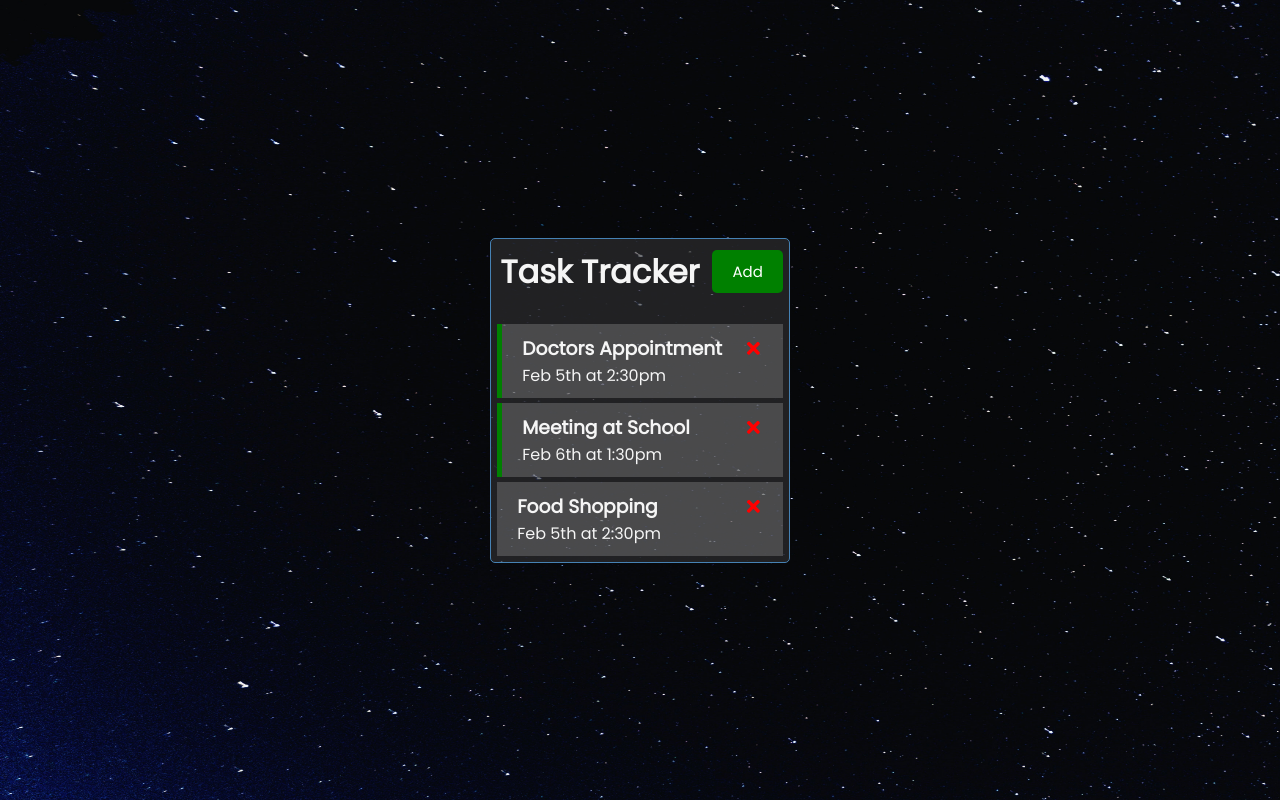
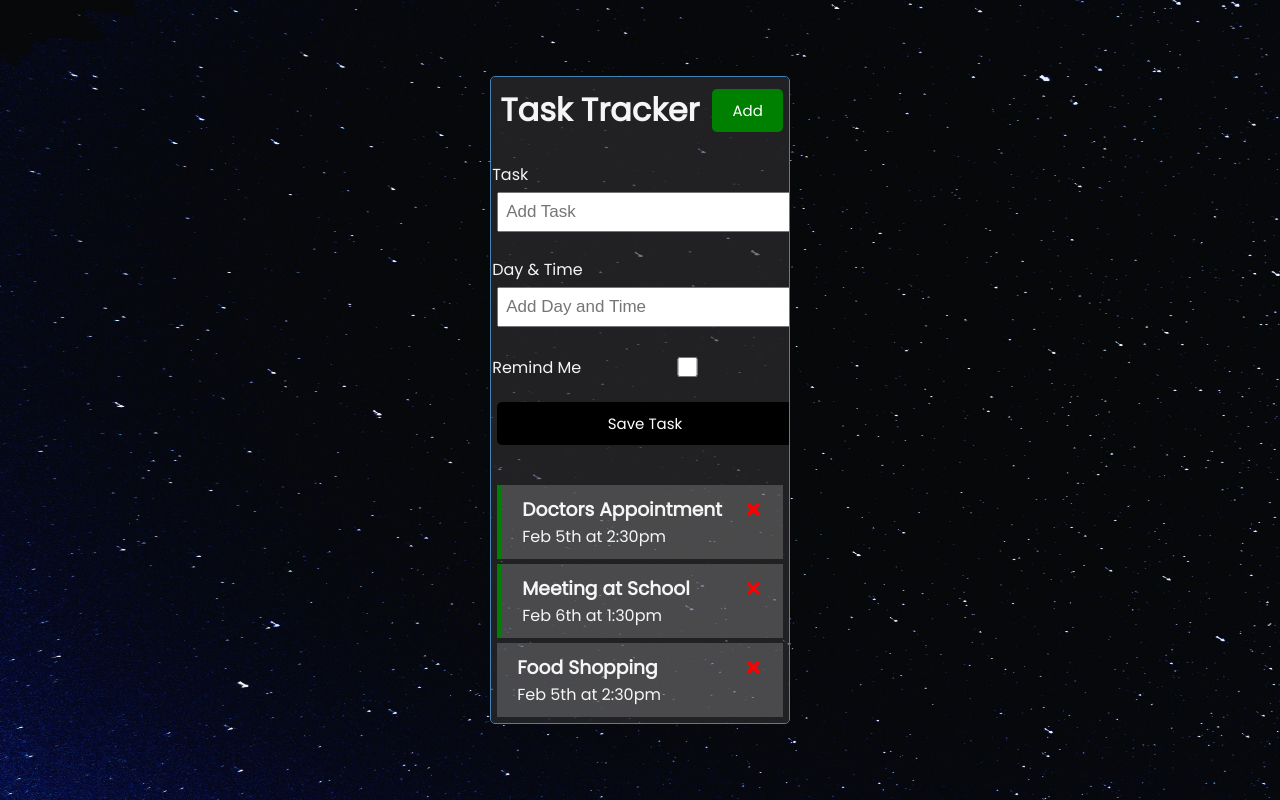
Before and after one commit to cryan10/react-to-do, a React (Create React App) app: page / in a window 1280 px wide. Built offline with nearby package versions, Linux system fonts and the light colour scheme.

Commit message:
feat(add task): adds ability to create new task

```diff
--- a/src/App.js
+++ b/src/App.js
@@ -1,6 +1,7 @@
 import Header from './components/Header';
 import Tasks from './components/Tasks';
 import { useState } from 'react';
+import AddTask from './components/AddTask';
 
 function App() {
 	const [tasks, setTasks] = useState([
@@ -24,6 +25,12 @@
 		}
 	]);
 
+	const addTask = (task) => {
+		const id = Math.floor(Math.random() * 10000) + 1;
+		const newTask = { id, ...task };
+		setTasks([...tasks, newTask]);
+	}
+
 	const deleteTask = (id) => {
 		setTasks(tasks.filter((task) => task.id !== id));
 	};
@@ -40,6 +47,7 @@
 	return (
 		<div className="container">
 			<Header />
+			<AddTask onAdd={addTask} />
 			{tasks.length > 0 ? (
 				<Tasks
 					tasks={tasks}
--- a/src/components/AddTask.js
+++ b/src/components/AddTask.js
@@ -0,0 +1,58 @@
+import { useState } from "react";
+
+const AddTask = ({ onAdd }) => {
+    const [text, setText] = useState('')
+    const [day, setDay] = useState('')
+    const [reminder, setReminder] = useState(false)
+
+    const onSubmit = (e) => {
+        e.preventDefault();
+
+        if (!text) {
+            alert("please add your reminder!");
+            return;
+        }
+
+        onAdd( { text, day, reminder } );
+
+        setText('');
+        setDay('');
+        setReminder(false);
+    }
+
+	return (
+		<form className='add-form' onSubmit={onSubmit}>
+			<div className='form-control'>
+				<label>Task</label>
+				<input
+					type='text'
+					placeholder='Add Task'
+                    value={text}
+                    onChange={(e) => setText(e.target.value)}
+				/>
+			</div>
+            <div className='form-control'>
+				<label>Day & Time</label>
+				<input
+					type='text'
+					placeholder='Add Day and Time'
+                    value={day}
+                    onChange={(e) => setDay(e.target.value)}
+				/>
+			</div>
+            <div className='form-control form-control-check'>
+				<label>Remind Me</label>
+				<input
+					type='checkbox'
+                    checked={reminder}
+                    value={reminder}
+                    onChange={(e) => setReminder(e.currentTarget.checked)}
+				/>
+			</div>
+
+            <input className="btn btn-block" type='submit' value='Save Task' />
+		</form>
+	);
+};
+
+export default AddTask;
--- a/src/components/Task.js
+++ b/src/components/Task.js
@@ -3,8 +3,9 @@
 const Task = ({ task, onDelete, onToggle }) => {
 	return (
 		<div
-			className={`task ${task.reminder ? 'reminder': ''}`}
-			onClick={() => onToggle(task.id)}
+			className={`task ${task.reminder ? 'reminder' : ''}`}
+			//double click doesn't register in chrome. Using for now because that's what's in tutorial but may fix later
+			onDoubleClick={() => onToggle(task.id)}
 		>
 			<h3>
 				{task.text}
```
